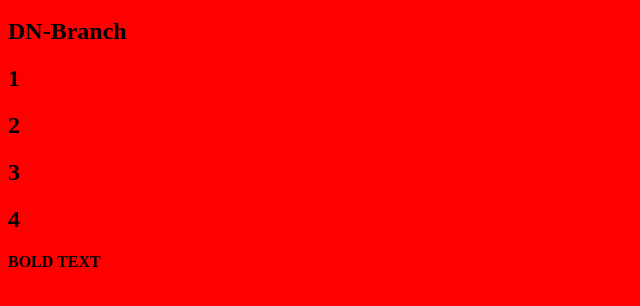
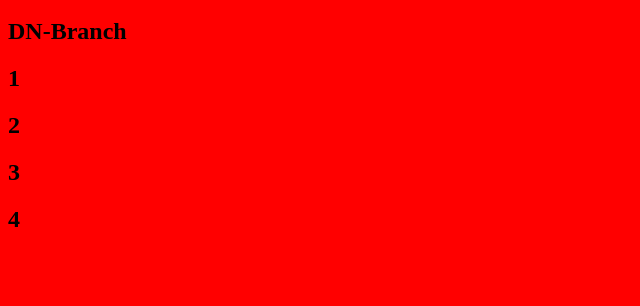
Before and after one commit to thystruby2/git-tms-course, a plain HTML site: page index.html in a window 1280 px wide. Shown: the part 120-426 px from the top of the page, without its empty margins (0-640 px from the left). Drawn offline with Linux system fonts and the light colour scheme.

Commit message:
Revert "add bold text"
This reverts commit 01dfe53992b66713a9f5a6325d746f4da0048c51.

```diff
--- a/index.html
+++ b/index.html
@@ -18,7 +18,5 @@
   <h2>2</h2>
   <h2>3</h2>
   <h2>4</h2>
-
-  <b>BOLD TEXT</b>
 </body>
 </html>
```
